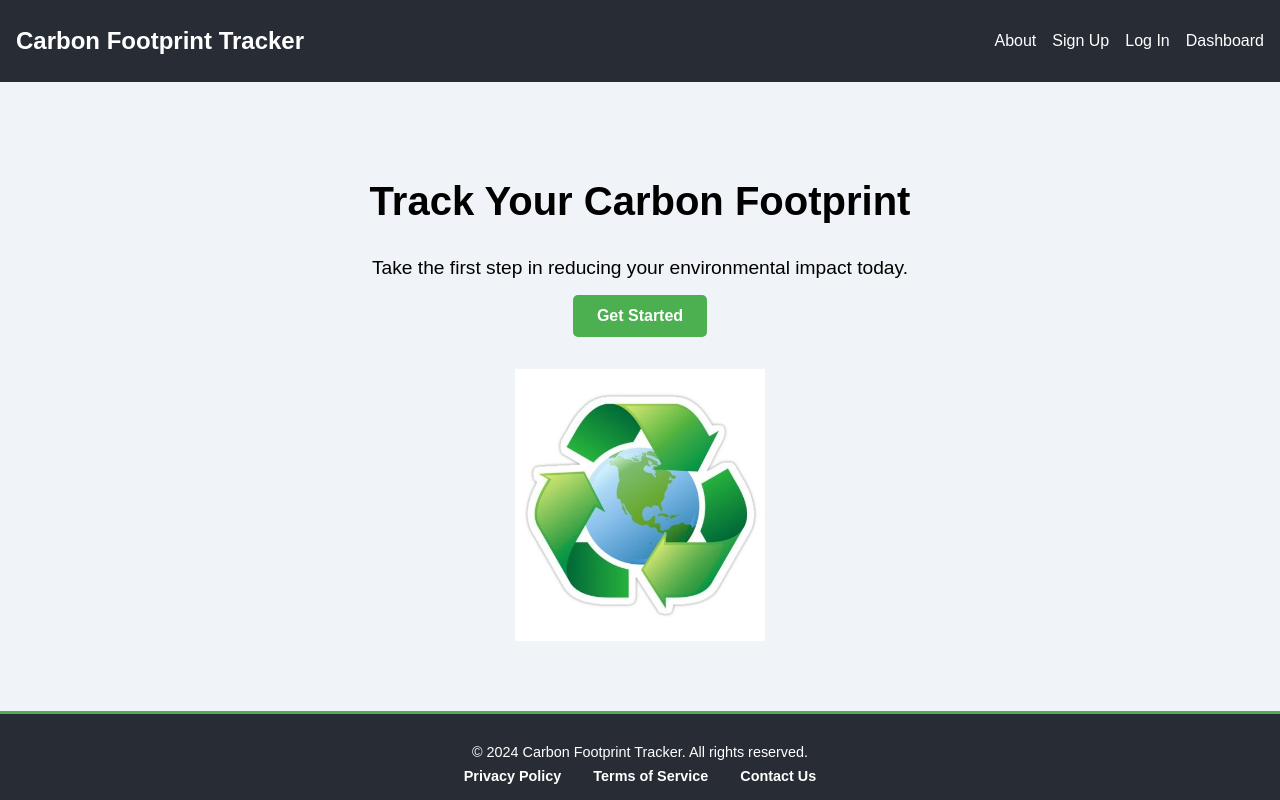
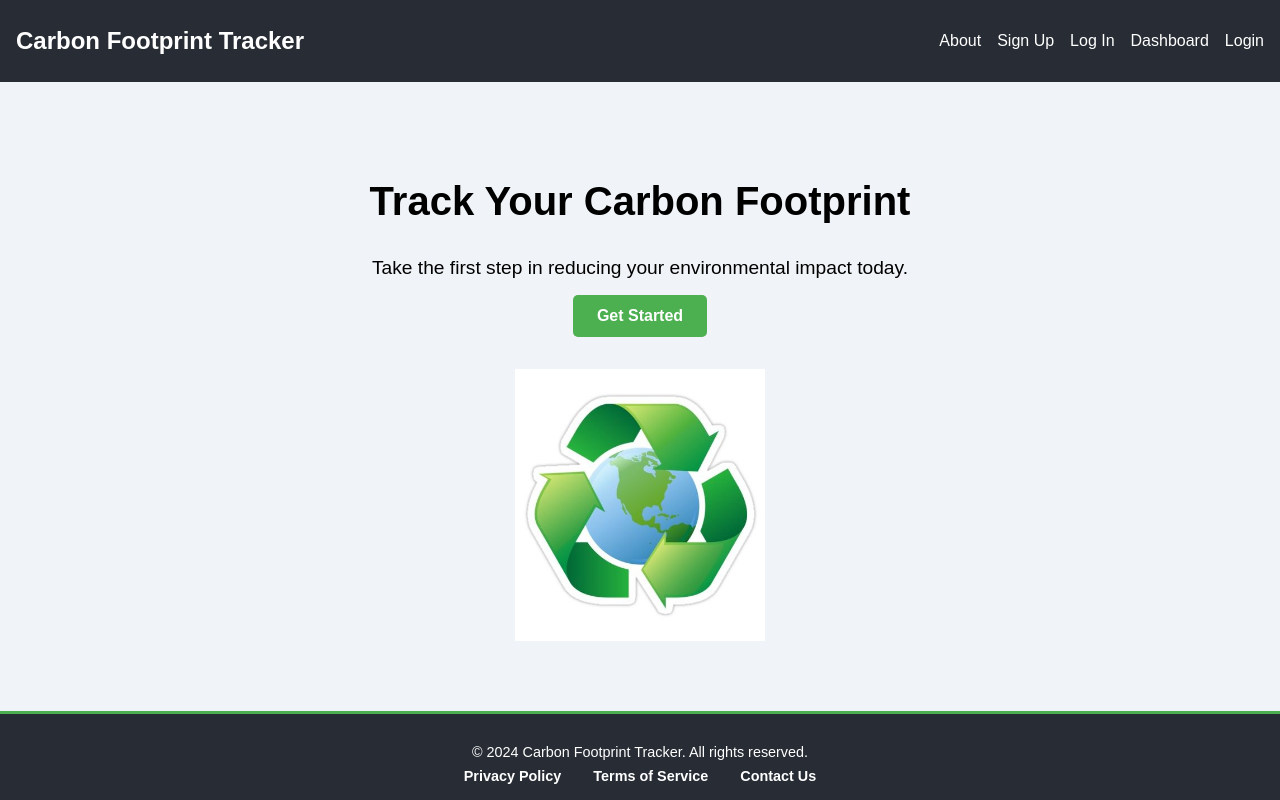
Before and after one commit to kreiz002/Carbon-Footprint-Tracker, a React (Create React App) app in the folder frontend/: page / in a window 1280 px wide. Shown: the top 800 px of the page. Built offline with nearby package versions, Linux system fonts and the light colour scheme.

Commit message:
Login/Logout connected to frontend

```diff
--- a/frontend/src/App.js
+++ b/frontend/src/App.js
@@ -1,8 +1,10 @@
 // src/App.js
 
-import React from 'react';
+import React, { useEffect, useState } from 'react';
 import './App.css';
+import { Navigate, Outlet, useLocation, useNavigate } from "react-router-dom";
 import { BrowserRouter as Router, Routes, Route } from 'react-router-dom';
+import axios from 'axios';
 import LandingPage from './components/LandingPage';
 import AboutPage from './components/AboutPage';
 import SignUpPage from './components/SignUpPage';
@@ -11,12 +13,61 @@ import DashboardPage from './components/DashboardPage';
 
 
 function App() {
+  const AuthWrapper = () => {
+    const location = useLocation();
+    //const userLogged = JSON.parse(localStorage.getItem("userLogged"));
+
+    return userLogged ?
+    <Outlet/>
+    : (
+        <Navigate to="/" replace state={{from:location}}/>
+    );
+  };
+
+  const [userLogged, setUserLogged] = useState(
+    JSON.parse(localStorage.getItem("userLogged"))
+  );
+ // useEffect(() => {
+ //   localStorage.setItem("userLogged", JSON.stringify(userLogged));
+ // });//, [userLogged]);
+
+  const logIn = () => {
+    setUserLogged(true);
+    localStorage.setItem("userLogged", true);
+  };
+  const logOut = () => {
+    //console.log("In logout declaration");
+    setUserLogged(false);
+    localStorage.removeItem("userLogged");
+  };
+  //console.log(JSON.parse(localStorage.getItem("userLogged")));
+
+  function handleLogout() {
+      axios.get("http://127.0.0.1:8000/logout/")
+      .then((response) => {
+        console.log(response);
+        logOut();
+      })
+      .catch(error => {
+        console.log(error)
+      });
+  }
+
+  function handleLogin() {
+    try {
+      logIn();
+      <Navigate to="/"/>
+    } catch (e) {
+      console.log(e);
+    }
+  }
+
   return (
     <Router>
       <div className="App">
         <Routes>
           {/* Route for the Landing Page */}
-          <Route path="/" element={<LandingPage />} />
+          <Route path="/" element={<LandingPage handleLogout={handleLogout} userLogged={userLogged} />} />
 
           {/* Route for the About Page */}
           <Route path="/about" element={<AboutPage />} />
@@ -25,11 +76,12 @@ function App() {
           <Route path="/signup" element={<SignUpPage />} />
 
           {/* Route for the Log In Page */}
-          <Route path="/login" element={<LoginPage />} />
+          <Route path="/login" element={<LoginPage handleLogin={handleLogin}/>} />
 
           {/* Route for the Dashboard Page */}
-          <Route path="/dashboard" element={<DashboardPage />} />
-
+          <Route element={<AuthWrapper/>}>
+            <Route path="/dashboard" element={<DashboardPage />} />
+          </Route>
         </Routes>
       </div>
     </Router>
--- a/frontend/src/components/LandingPage.js
+++ b/frontend/src/components/LandingPage.js
@@ -8,10 +8,10 @@ import Footer from './Footer';
 import Navbar from './Navbar';
 import { Link } from 'react-router-dom';
 
-function LandingPage() {
+function LandingPage({handleLogout}) {
   return (
     <div className="landing-page">
-      <Navbar />
+      <Navbar handleLogout={handleLogout}/>
 
       <section className="hero-section">
         <h2>Track Your Carbon Footprint</h2>
--- a/frontend/src/components/LoginPage.js
+++ b/frontend/src/components/LoginPage.js
@@ -5,7 +5,7 @@ import axios from 'axios';
 import './LoginPage.css';
 import { useNavigate } from 'react-router-dom';
 
-function LoginPage() {
+function LoginPage({handleLogin}) {
   const [formData, setFormData] = useState({
     email: '',
     password: ''
@@ -28,6 +28,7 @@ function LoginPage() {
     })
     .then((response) => {
       console.log(response);
+      handleLogin();
       navigate('/');
     })
     .catch(error => {
--- a/frontend/src/components/Navbar.js
+++ b/frontend/src/components/Navbar.js
@@ -4,7 +4,9 @@ import React from 'react';
 import { Link } from 'react-router-dom';
 import './Navbar.css';
 
-function Navbar() {
+function Navbar({handleLogout}) {
+  console.log("In navbar: ");
+  console.log(JSON.parse(localStorage.getItem("userLogged")));
   return (
     <header className="navbar">
       <h1>Carbon Footprint Tracker</h1>
@@ -14,6 +16,13 @@ function Navbar() {
           <li><Link to="/signup">Sign Up</Link></li>
           <li><Link to="/login">Log In</Link></li>
           <li><Link to="/Dashboard">Dashboard</Link></li>
+          <li>{JSON.parse(localStorage.getItem("userLogged"))!==null ? (
+            console.log("user not null"),
+            <button onClick={handleLogout}>Logout</button>
+          ) : (
+            <Link to="/login">Login</Link>
+          )}
+          </li>
         </ul>
       </nav>
     </header>
```
Also changed, not shown: 1 other file (tests, documents, lock files or other folders).
